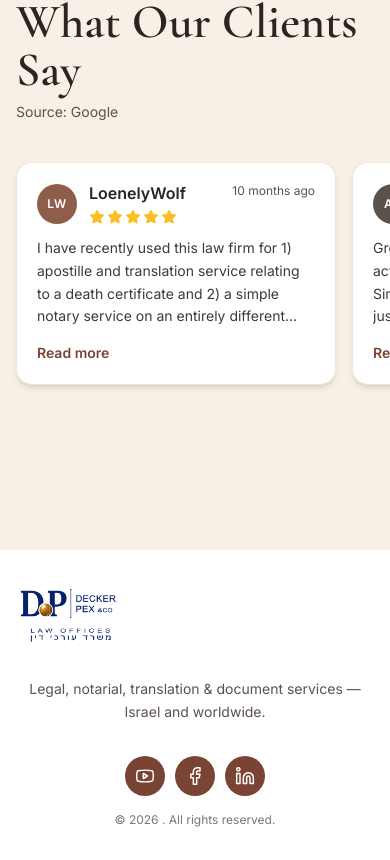
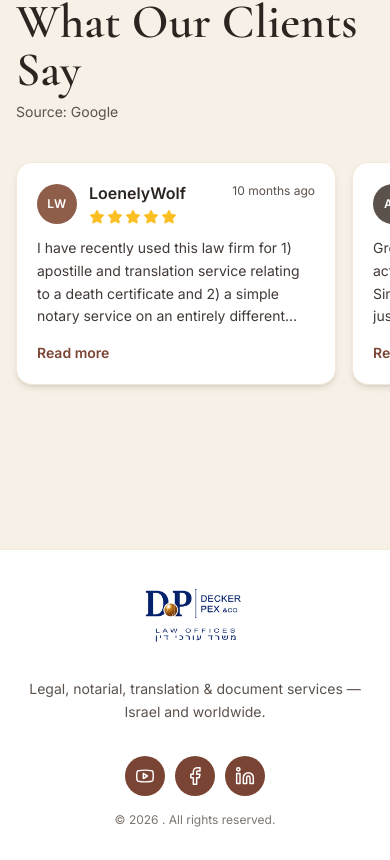
Before and after one commit to EliranNovik/landingpage, a React (Vite) app in the folder client/: page / in a window 390 px wide. Shown: the part 7525-8385 px from the top of the page. Built offline with nearby package versions, Linux system fonts and the light colour scheme.

Commit message:
Update Footer component layout and image alignment
- Adjusted the layout of the footer logo for better alignment and responsiveness.
- Changed the image object positioning to enhance visual consistency across different screen sizes.

```diff
--- a/client/src/components/Footer.tsx
+++ b/client/src/components/Footer.tsx
@@ -22,11 +22,11 @@ export function Footer() {
       <div className="mx-auto max-w-7xl px-4 sm:px-6 lg:px-8">
         <ScrollReveal variant="fade-in">
           <div className="flex flex-col items-center gap-6 md:flex-row md:items-center md:justify-between md:gap-8">
-            <div className="w-full shrink-0 md:w-auto md:max-w-[50%]">
+            <div className="flex w-full shrink-0 justify-center md:w-auto md:max-w-[50%] md:justify-start">
               <img
                 src={footerLogo}
                 alt={t("assets.logoAlt")}
-                className="h-[4.5rem] w-auto max-w-[20rem] object-contain object-start sm:h-20 sm:max-w-[24rem] md:h-24 md:max-w-[28rem] lg:h-28 lg:max-w-[32rem]"
+                className="h-[4.5rem] w-auto max-w-[20rem] object-contain object-center sm:h-20 sm:max-w-[24rem] md:h-24 md:max-w-[28rem] md:object-start lg:h-28 lg:max-w-[32rem]"
                 decoding="async"
               />
             </div>
```
